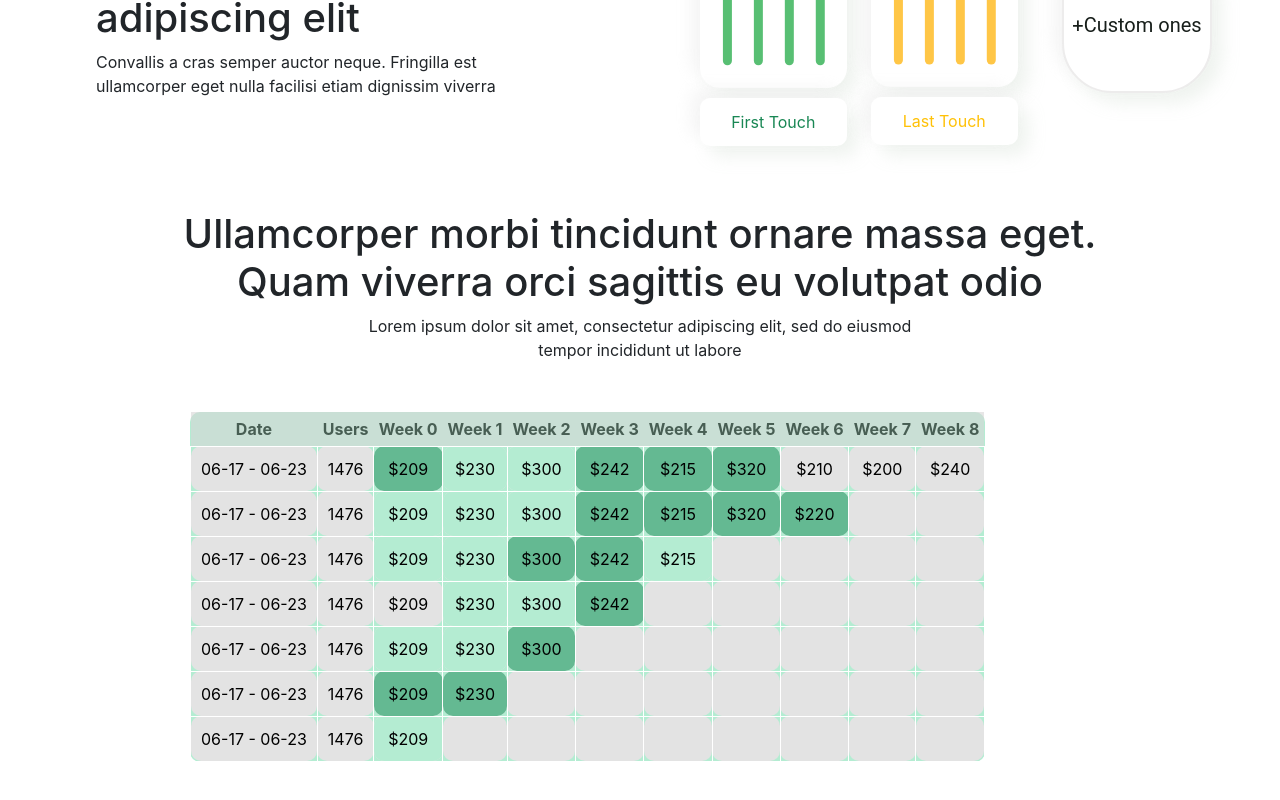
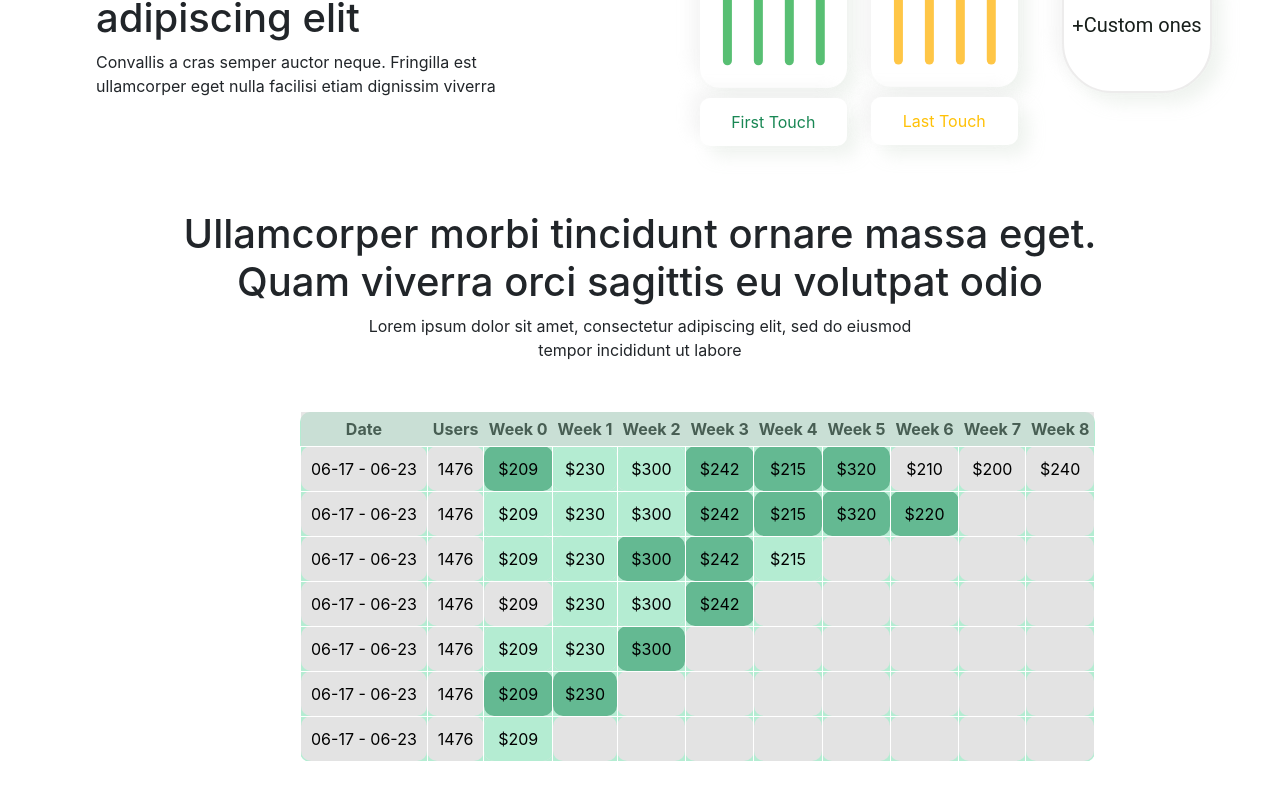
Before and after one commit to FakrulSwe/ipsum, a React (Create React App) app: page / in a window 1280 px wide. Shown: the part 4014-4814 px from the top of the page. Built offline with nearby package versions, Linux system fonts and the light colour scheme.

Commit message:
Added Table 2

```diff
--- a/src/components/Table2/Table2.css
+++ b/src/components/Table2/Table2.css
@@ -1,9 +1,10 @@
 .fullTable1{
     text-align: center;
     margin: 50px;
-    background-color: #FFF;
-    margin-left: 190px;
-    margin-right: 100px;
+    background-color: hsl(0, 0%, 100%);
+    margin-left: 300px;
+
+
 
 }
 .fullTable1 th{
```
